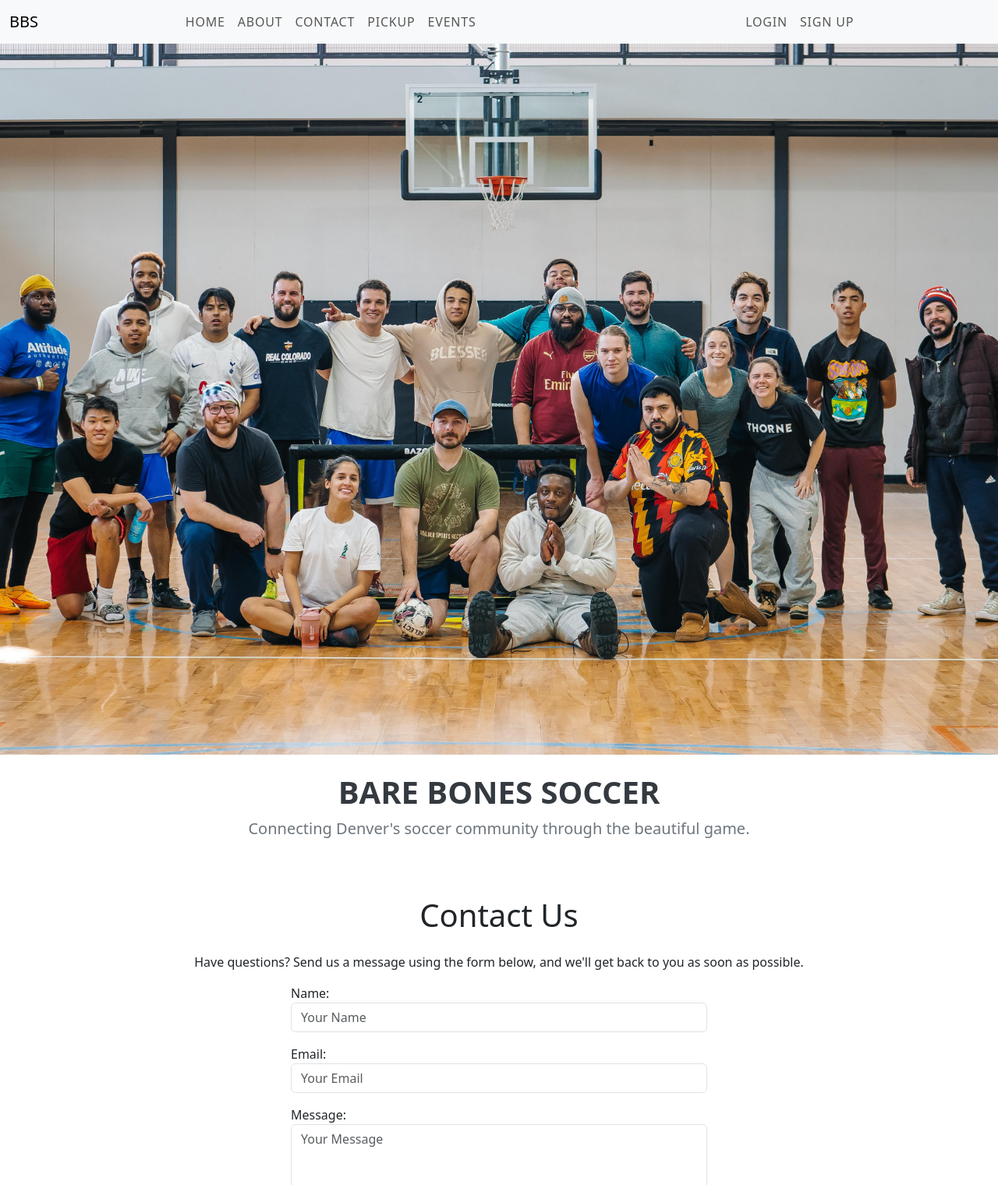
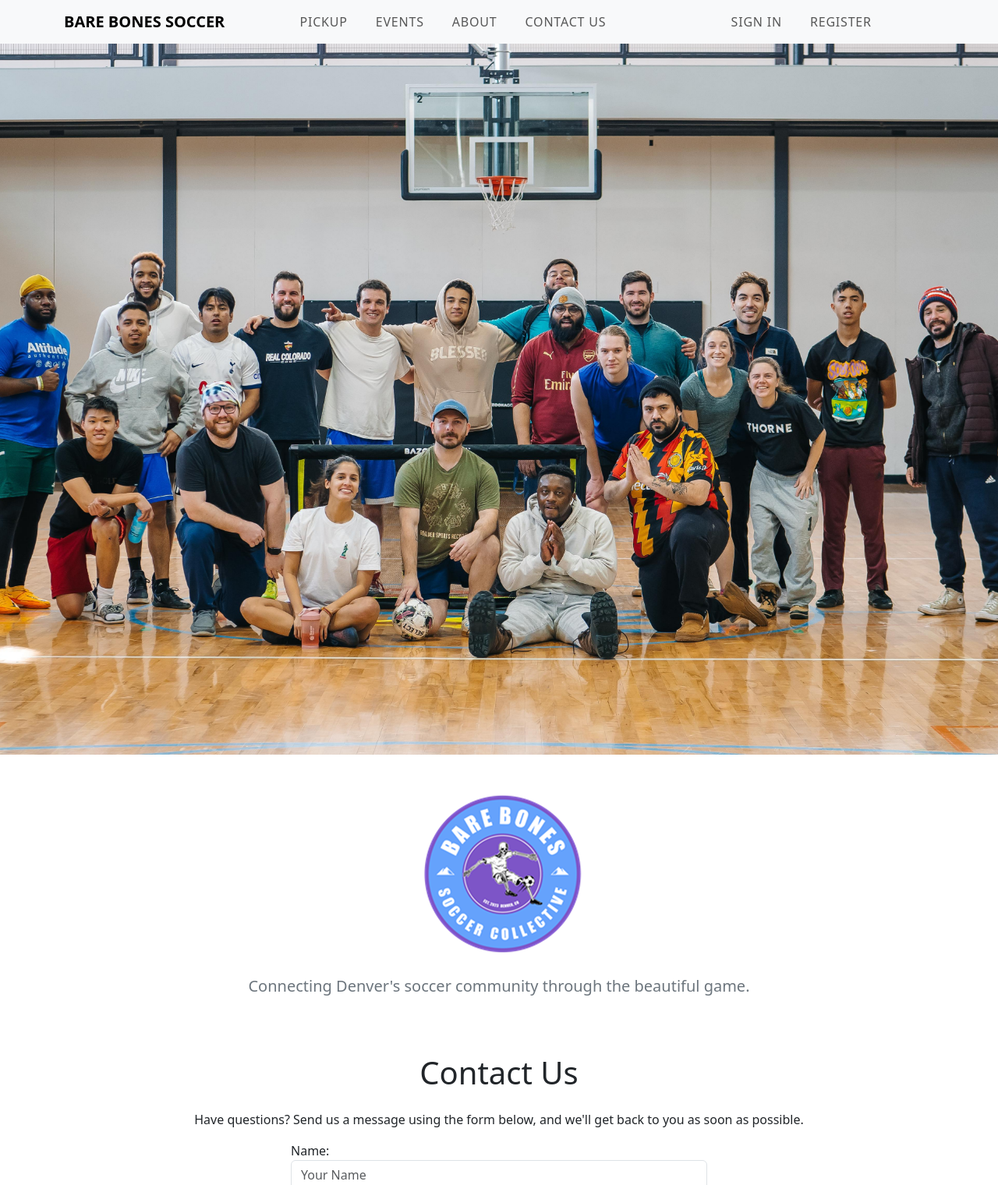
Before and after one commit to nitin-kumar290/bare_bones_soccer, a Django app: page /contact/ in a window 1280 px wide. Shown: the whole page at 78% size. Run offline with Django 5.2, Linux system fonts and the light colour scheme; some libraries are stand-ins or nearby versions.

Commit message:
app ready

```diff
--- a/barebones/myapp/static/css/styles.css
+++ b/barebones/myapp/static/css/styles.css
@@ -46,12 +46,15 @@ body, html {
 /* Navbar */
 .navbar-nav {
     margin: 0 auto;
+    justify-content: center; /* Centers the navigation links */
+
 }
 
 .nav-link {
     font-size: 1.1rem;
     text-transform: uppercase;
     letter-spacing: 0.05rem;
+    margin: 0 10px; /* Adds spacing between links */
 }
 
 /* Footer */
@@ -61,6 +64,16 @@ footer {
     text-align: center;
 }
 
+.navbar-brand {
+    font-size: 1.75rem; /* Make the brand title larger */
+    font-weight: bold;
+    color: #000; /* Ensure it stands out */
+    text-transform: uppercase;
+}
+
+.navbar-nav.ms-auto {
+    justify-content: flex-end; /* Aligns user options to the right */
+}
 /* Responsive Adjustments */
 @media (max-width: 768px) {
     .title-section h1 {
@@ -74,4 +87,10 @@ footer {
     .hero-section {
         height: 40vh; /* Adjust height for smaller screens */
     }
+    .navbar-brand {
+        font-size: 1.5rem;
+    }
+    .nav-link {
+        font-size: 0.9rem;
+    }
 }
--- a/barebones/templates/base.html
+++ b/barebones/templates/base.html
@@ -14,28 +14,47 @@
 </head>
 <body>
     <nav class="navbar navbar-expand-lg navbar-light bg-light">
-        <div class="container-fluid">
-            <a class="navbar-brand" href="/">BBS</a>
+        <div class="container">
+            <!-- Brand Title -->
+            <a class="navbar-brand fw-bold display-6" href="/">Bare Bones Soccer</a>
+
+            <!-- Toggler for mobile -->
             <button class="navbar-toggler" type="button" data-bs-toggle="collapse" data-bs-target="#navbarNav" aria-controls="navbarNav" aria-expanded="false" aria-label="Toggle navigation">
                 <span class="navbar-toggler-icon"></span>
             </button>
-            <div class="collapse navbar-collapse justify-content-between" id="navbarNav">
-                <!-- Main Links -->
-                <ul class="navbar-nav">
-                    <li class="nav-item"><a class="nav-link" href="/">Home</a></li>
-                    <li class="nav-item"><a class="nav-link" href="/about/">About</a></li>
-                    <li class="nav-item"><a class="nav-link" href="/contact/">Contact</a></li>
-                    <li class="nav-item"><a class="nav-link" href="/pickup/">PickUp</a></li>
-                    <li class="nav-item"><a class="nav-link" href="/events/">Events</a></li>
+
+            <!-- Navigation Links -->
+            <div class="collapse navbar-collapse" id="navbarNav">
+                <ul class="navbar-nav mx-auto">
+                    <li class="nav-item">
+                        <a class="nav-link" href="/pickup/">Pickup</a>
+                    </li>
+                    <li class="nav-item">
+                        <a class="nav-link" href="/events/">Events</a>
+                    </li>
+                    <li class="nav-item">
+                        <a class="nav-link" href="/about/">About</a>
+                    </li>
+                    <li class="nav-item">
+                        <a class="nav-link" href="/contact/">Contact Us</a>
+                    </li>
                 </ul>
-                <!-- User Links -->
-                <ul class="navbar-nav">
+                <!-- User Options -->
+                <ul class="navbar-nav ms-auto">
                     {% if user.is_authenticated %}
-                        <li class="nav-item"><span class="nav-link">Welcome, {{ user.username }}</span></li>
-                        <li class="nav-item"><a class="nav-link btn btn-outline-danger btn-sm" href="/logout/">Logout</a></li>
+                        <li class="nav-item">
+                            <a class="nav-link" href="#">Welcome, {{ user.username }}</a>
+                        </li>
+                        <li class="nav-item">
+                            <a class="nav-link" href="{% url 'logout' %}">Logout</a>
+                        </li>
                     {% else %}
-                        <li class="nav-item"><a class="nav-link btn btn-outline-primary btn-sm" href="/login/">Login</a></li>
-                        <li class="nav-item"><a class="nav-link btn btn-outline-success btn-sm" href="/register/">Sign Up</a></li>
+                        <li class="nav-item">
+                            <a class="nav-link" href="{% url 'login' %}">Sign In</a>
+                        </li>
+                        <li class="nav-item">
+                            <a class="nav-link" href="{% url 'register' %}">Register</a>
+                        </li>
                     {% endif %}
                 </ul>
             </div>
@@ -45,7 +64,7 @@
         <img src="{% static 'images/bb3.jpg' %}" class="img-fluid w-100" alt="Bare Bones Soccer Header">
     </header>
     <div class="title-section text-center py-4">
-        <h1 class="display-3 fw-bold">Bare Bones Soccer</h1>
+        <img src="{% static 'images/bb_logo_purple1.png' %}" class="img-fluid w-5" alt="Bare Bones Soccer logo">
         <p class="lead">Connecting Denver's soccer community through the beautiful game.</p>
     </div>
     <main class="container mt-5">
```
Also changed, not shown: barebones/myapp/static/images/BareBonesSoccer (1).jpg (deleted), barebones/myapp/static/images/bb_logo_purple.png (renamed from barebones/myapp/static/images/Bare Bones Soccer-bluev2-final.png), barebones/myapp/static/images/bb_logo_purple1.png (added), 1 other file.
